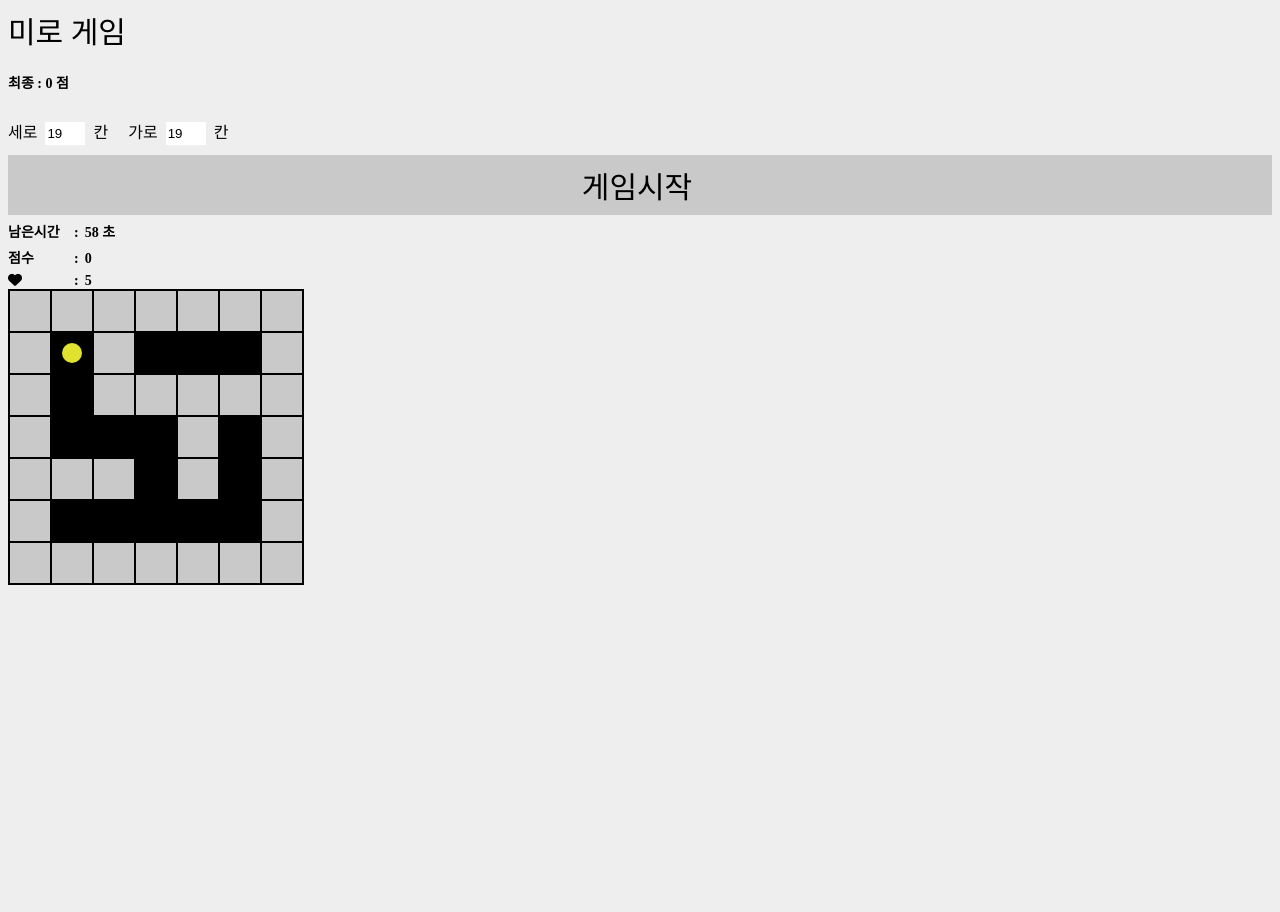
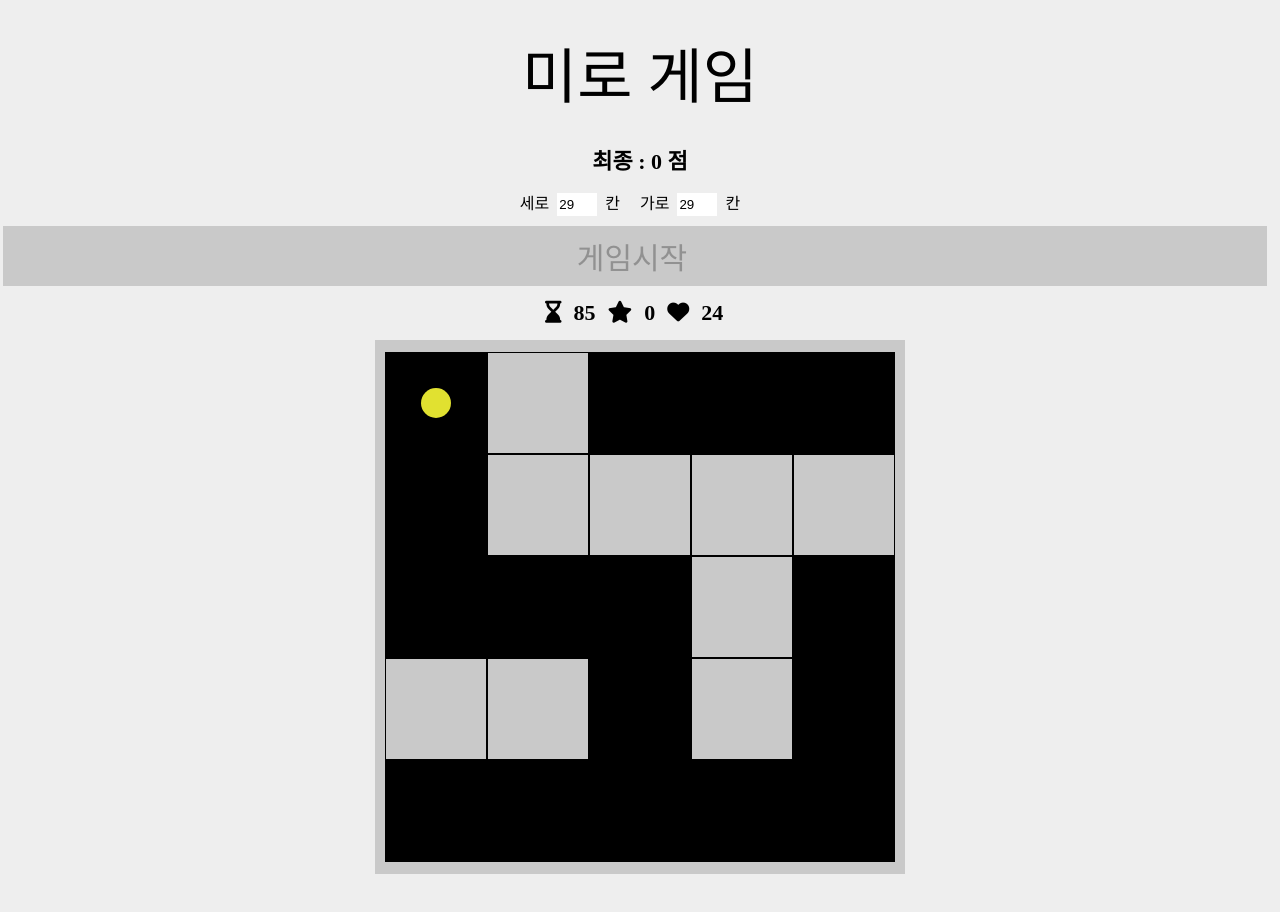
Before and after one commit to peng-jo/maze, a React (Create React App) app: page / in a window 1280 px wide. Both pictures are taken after a click on the button "게임시작". Shown: the top 912 px of the page. Built offline with nearby package versions, Linux system fonts and the light colour scheme; a web font is replaced by a local one.

Commit message:
update game

```diff
--- a/src/App.js
+++ b/src/App.js
@@ -4,12 +4,12 @@ import React, { useState, useEffect } from "react";
 
 const App = () => {
   const [rowCol, setRowCol] = useState({
-    col: 19,
-    row: 19,
+    col: 29,
+    row: 29,
   });
   const [maze, setMaze] = useState({
     score: 0,
-    time: 60,
+    time: rowCol.col * 3,
     started: false,
     point: 0,
     points: [],
@@ -106,10 +106,14 @@ const App = () => {
   useEffect(() => {
     if (maze.time < 1) {
       let bricksIndex = 0;
+      let point = 0;
+      if (maze.time === -3) {
+        point = maze.point;
+      }
       setMaze({
         ...maze,
-        score: maze.score + maze.point,
-        time: 60,
+        score: maze.score + point,
+        time: rowCol.col * 3,
         started: false,
         point: 0,
         points: [],
@@ -127,12 +131,13 @@ const App = () => {
         coordinate: { x: 0, y: 0 },
       });
     }
-  }, [maze.time]);
+  }, [maze, rowCol]);
 
   return (
     <div className="App" onKeyDown={onKeyDown} tabIndex="0">
       <p className="header">미로 게임</p>
       <p className="info mg">최종 : {maze.score} 점</p>
+      <div>
         세로
         <input
           className="col input"
@@ -149,6 +154,8 @@ const App = () => {
           readOnly={true}
         />
         <span className="mr">칸</span>
+      </div>
+
       <Maze maze={maze} setMaze={setMaze} rowCol={rowCol} />
     </div>
   );
--- a/src/components/VisualizeMaze.js
+++ b/src/components/VisualizeMaze.js
@@ -1,6 +1,6 @@
 import React from "react";
-import { uuid } from "../tools/uuid";
 export const VisualizeMaze = (props) => {
+  let index = 0;
   const elements = () => {
     const visualSize = 5;
     const element = [];
@@ -29,13 +29,12 @@ export const VisualizeMaze = (props) => {
       return;
     }
     const wall = () => {
+      index++;
       element.push(
-        <tr key={uuid()}>
-          {[...new Array(visualSize + 2)].map((el, index) => (
-            <td key={uuid()}>
-              <div className="bricks big"></div>
-            </td>
-          ))}
+        <tr key={"tr" + index}>
+          <td colSpan={visualSize + 2} key={"td" + index}>
+            <div className="wall row"></div>
+          </td>
         </tr>
       );
     };
@@ -45,9 +44,11 @@ export const VisualizeMaze = (props) => {
       index++;
       element.push(
         <tr key={"tr" + row + index}>
-          <td>
-            <div className="bricks big"></div>
-          </td>
+          {index === 1 && (
+            <td rowSpan={visualSize}>
+              <div className="wall col"></div>
+            </td>
+          )}
           {[...new Array(visualSize)].map((el, col) => {
             const bricks = props.maze.mazeMap[row][col + start_x];
             return (
@@ -78,9 +79,11 @@ export const VisualizeMaze = (props) => {
               </td>
             );
           })}
-          <td>
-            <div className="bricks big"></div>
-          </td>
+          {index === 1 && (
+            <td rowSpan={visualSize}>
+              <div className="wall col"></div>
+            </td>
+          )}
         </tr>
       );
     }
--- a/src/components/maze.js
+++ b/src/components/maze.js
@@ -129,7 +129,7 @@ const Maze = (props) => {
       props.setMaze((prev) => {
         clearInterval(interval.current);
 
-        return { ...prev, time: -1, started: true };
+        return { ...prev, time: -3, started: true };
       });
       return;
     }
@@ -144,7 +144,7 @@ const Maze = (props) => {
   }, [props]);
 
   return (
-    <div>
+    <div className="maze-container">
       <input
         className="button"
         type="button"
@@ -156,25 +156,18 @@ const Maze = (props) => {
             props.rowCol.col >= 3 &&
             props.rowCol.col % 2 === 1 &&
             props.rowCol.row % 2 === 1
-          )
+          ) || props.maze.started
         }
       />
       {props.maze.started && (
         <React.Fragment>
           <p className="info">
-            <span>남은시간</span>
-            <span className="w0">:</span>
-            <span className="w0">{props.maze.time} 초</span>
-            <br />
-            <span>점수</span>
-            <span className="w0">:</span>
-            <span className="w0">{props.maze.point}</span>
-            <br />
-            <span>
-              <i className="fa-solid fa-heart"></i>
-            </span>
-            <span className="w0">:</span>
-            <span className="w0">{props.maze.points.length}</span>
+            <i className="fa-solid fa-hourglass-end"></i>
+            <span>{props.maze.time}</span>
+            <i className="fa-solid fa-star"></i>
+            <span>{props.maze.point}</span>
+            <i className="fa-solid fa-heart"></i>
+            <span>{props.maze.points.length}</span>
           </p>
 
           <table className="maze">
--- a/src/style/style.scss
+++ b/src/style/style.scss
@@ -20,6 +20,9 @@
 }
 .App {
     height: 1080px;
+    display: flex;
+    flex-direction: column;
+    align-items: center;
 }
 .mg {
     margin: 20px 0;
@@ -28,19 +31,18 @@ body {
     font-family: 'ChosunSg';
     background-color: #eee;
     .header {
+        padding: 20px;
         font-family: 'ChosunBg';
-        font-size: 30px;
+        font-size: 60px;
     }
     .info {
+        margin: 8px 0;
         font-weight: 700;
-        font-size: 14px;
+        font-size: 22px;
         span {
-            width: 60px;
+            width: fit-content;
             display: inline-block;
-            margin: 6px 6px 0 0;
-            &.w0 {
-                width: auto;
-            }
+            margin: 6px 12px;
         }
     }
     .cursor {
@@ -70,9 +72,16 @@ body {
         }
     }
 }
-
+.maze-container {
+    display: flex;
+    flex-direction: column;
+    align-items: center;
+    width: 100%;
+}
 .maze {
-    border: 1px solid #000;
+    @media (max-width: 440px) {
+        width: 100%;
+    }
     border-spacing: 0px;
     border-collapse: separate;
     overflow: hidden;
@@ -88,10 +97,38 @@ body {
             border: 0.05px solid rgb(0, 0, 0);
         }
         .big {
-            width: 40px; height: 40px;
+            width: 100px; height: 100px;
+            @media (max-width: 440px) {
+                width: calc(100vw / 5 - 8px);
+                height: 70px;
+            }
         }
         .bricks {
             background-color: rgb(201, 201, 201);
+        }
+        .wall {
+            width: 10px;
+            height: 10px;
+            background-color: rgb(201, 201, 201);
+            &.row {
+                width: auto;
+                border-top: 1px solid rgb(201, 201, 201);
+                border-bottom: 1px solid rgb(201, 201, 201);
+                border-left:none;
+                border-right:none;
+            }
+            &.col {
+                border-bottom: 1px solid rgb(201, 201, 201);
+                border-top: 1px solid rgb(201, 201, 201);
+                border-left:none;
+                border-right:none;
+
+                height: 508px;
+                @media (max-width: 440px) {
+                    height: 358px;
+
+                }
+            }
         }
         .now {
             width: 6px;
@@ -100,8 +137,8 @@ body {
             border-radius: 50px;
             border: none;
             &.big {
-                width: 20px;
-                height: 20px;
+                width: 30px;
+                height: 30px;
             }
         }
         .line {
@@ -114,7 +151,7 @@ body {
             color: #fff;
             &.big {
                 position: relative;
-                font-size: 20px;
+                font-size: 30px;
                 &::before {
                     position: absolute;
                     top: 50%; left: 50%;
```
Lines whose indentation alone changed are shown as unchanged.
